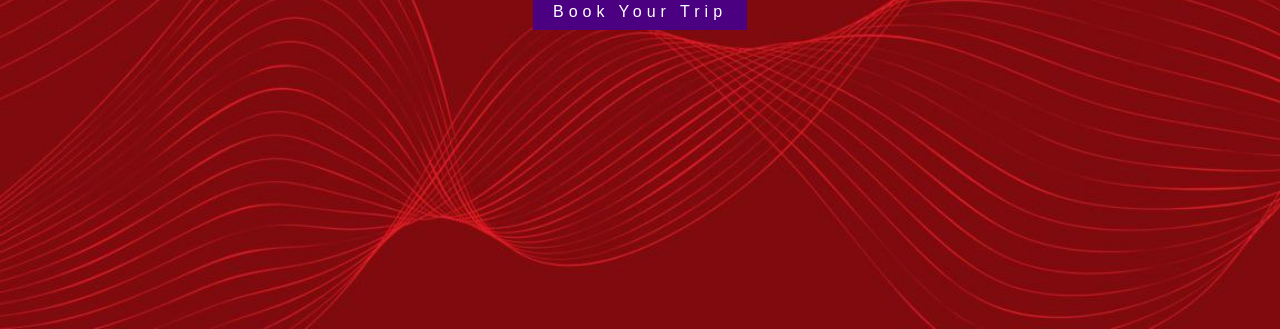
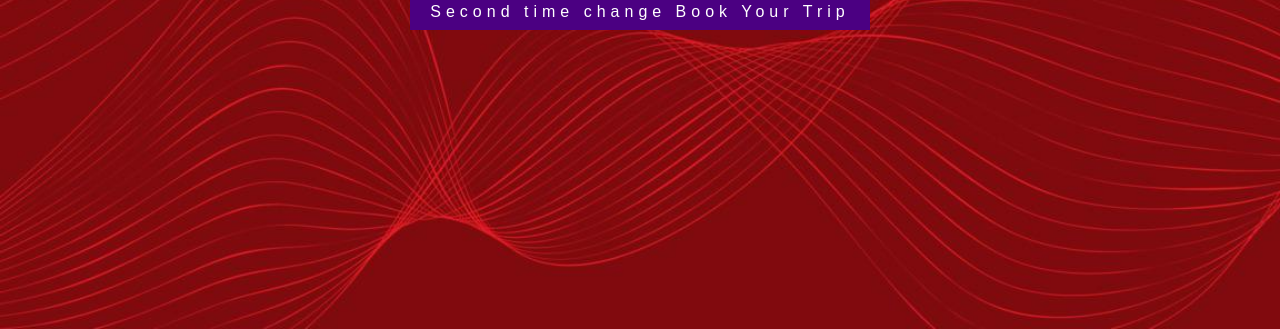
Before and after one commit to tejasiitkp/Tejas1, a plain HTML site: page index.html in a window 1280 px wide. Shown: the part 471-800 px from the top of the page. Drawn offline with Linux system fonts and the light colour scheme.

Commit message:
index file chnage

```diff
--- a/index.html
+++ b/index.html
@@ -83,7 +83,7 @@ nav{
             <h1>International Travel Agency</h1>
 
             <br>
-            <a href="#">Book Your Trip</a>
+            <a href="#">Second time change Book Your Trip</a>
         </section>
         </header>
     </body>
```
